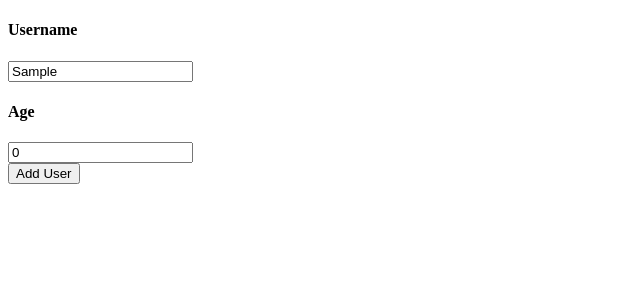
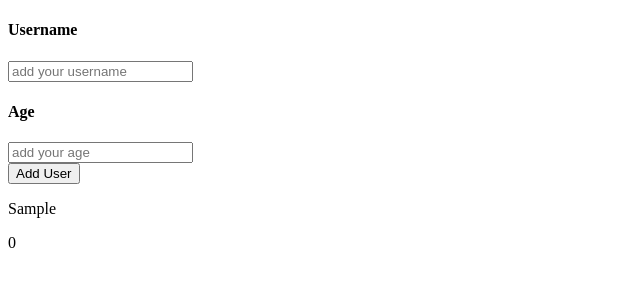
Before and after one commit to Dilkashpeshimam18/addUser-react-project, a React (Create React App) app: page / in a window 1280 px wide. Both pictures are taken after typing "Sample" into the empty fields and a click on the button "Add User". Shown: the top 300 px of the page, without its empty margins (0-640 px from the left). Built offline with nearby package versions, Linux system fonts and the light colour scheme.

Commit message:
passing users as props & displaying it on screen

```diff
--- a/src/App.tsx
+++ b/src/App.tsx
@@ -1,11 +1,39 @@
-import React from 'react';
+import React, { useState } from 'react';
 import './App.css';
 import AddUser from './components/AddUser/AddUser';
+import DisplayUser from './components/DisplayUser/DisplayUser';
+import { User } from './components/User';
 
 function App() {
+  const [username, setUserName] = useState<string>('')
+  const [age, setAge] = useState<any>(0)
+  const [users, setUsers] = useState<User[]>([])
+
+  const handleName = (event: React.ChangeEvent<HTMLInputElement>) => {
+    setUserName(event.target.value)
+  }
+  const handleAge = (event: React.ChangeEvent<HTMLInputElement>) => {
+    setAge(event.target.value)
+  }
+  const handleSubmit = (e: React.FormEvent<HTMLFormElement>) => {
+    e.preventDefault()
+
+    setUsers((prevUser) => {
+      let updateUsers = [...prevUser]
+      let userDetail = {
+        username: username,
+        age: age
+      }
+      updateUsers.push(userDetail)
+      return updateUsers
+    })
+    setUserName('')
+    setAge('')
+  }
   return (
     <div className="app">
-      <AddUser />
+      <AddUser username={username} age={age} handleName={handleName} handleAge={handleAge} handleSubmit={handleSubmit} />
+      <DisplayUser users={users} />
     </div>
   );
 }
--- a/src/components/AddUser/AddUser.tsx
+++ b/src/components/AddUser/AddUser.tsx
@@ -1,12 +1,13 @@
 import React, { useState } from 'react'
 import FormInput from '../FormInput/FormInput'
 import './AddUser.css'
+import UserProps from '../User'
 
-const AddUser = () => {
+const AddUser = ({ username, age, handleName, handleAge, handleSubmit }: UserProps) => {
     return (
         <div className='addUser'>
             <div className='addUser__input'>
-                <FormInput />
+                <FormInput username={username} age={age} handleName={handleName} handleAge={handleAge} handleSubmit={handleSubmit} />
             </div>
         </div>
     )
--- a/src/components/DisplayUser/DisplayUser.tsx
+++ b/src/components/DisplayUser/DisplayUser.tsx
@@ -1,9 +1,13 @@
 import React from 'react'
-import './Display.css'
+import './DisplayUser.css'
+import UsersList from './UsersList/UsersList'
+import { User } from '../User'
 
-const DisplayUser = () => {
+const DisplayUser = ({ users }: User[] | any) => {
   return (
-    <div>DisplayUser</div>
+    <div>
+      <UsersList users={users} />
+    </div>
   )
 }
 
--- a/src/components/DisplayUser/UsersList/UsersList.tsx
+++ b/src/components/DisplayUser/UsersList/UsersList.tsx
@@ -1,9 +1,18 @@
 import React from 'react'
-import './UserList.css'
-
-const UsersList = () => {
+import './UsersList.css'
+import { User } from '../../User'
+const UsersList = ({ users }: User[] | any) => {
   return (
-    <div>UsersList</div>
+    <div>
+      {users.map((user: any) => {
+        return (
+          <div>
+            <p>{user.username}</p>
+            <p>{user.age}</p>
+          </div>
+        )
+      })}
+    </div>
   )
 }
 
--- a/src/components/FormInput/FormInput.tsx
+++ b/src/components/FormInput/FormInput.tsx
@@ -1,31 +1,31 @@
 import React, { useState } from 'react'
 import './FormInput.css'
 import Button from '../Button/Button'
+import UserProps from '../User'
 
-const FormInput = () => {
-    const [userName, setUserName] = useState<string>('')
-    const [age, setAge] = useState<any>(0)
+const FormInput = ({username,age,handleName,handleAge,handleSubmit}: UserProps) => {
+    // const [userName, setUserName] = useState<string>('')
+    // const [age, setAge] = useState<any>(0)
 
-    const handleName = (event: React.ChangeEvent<HTMLInputElement>) => {
-        setUserName(event.target.value)
-    }
-    const handleAge = (event: React.ChangeEvent<HTMLInputElement>) => {
-        setAge(event.target.value)
-    }
-    const handleSubmit=(e:React.FormEvent<HTMLFormElement>)=>{
-        e.preventDefault()
-        console.log(userName)
-        console.log(age)
-    }
+    // const handleName = (event: React.ChangeEvent<HTMLInputElement>) => {
+    //     setUserName(event.target.value)
+    // }
+    // const handleAge = (event: React.ChangeEvent<HTMLInputElement>) => {
+    //     setAge(event.target.value)
+    // }
+    // const handleSubmit=(e:React.FormEvent<HTMLFormElement>)=>{
+    //     e.preventDefault()
+    //     console.log(userName)
+    //     console.log(age)
+    // }
     return (
         <div className='formInput'>
             <form onSubmit={handleSubmit}>
                 <h4>Username</h4>
-                <input value={userName} onChange={handleName} type='text' placeholder='add your username' />
+                <input value={username} onChange={handleName} type='text' placeholder='add your username' />
                 <h4>Age</h4>
                 <input value={age} onChange={handleAge} type='number' placeholder='add your age' />
                 <Button/>
-
             </form>
 
         </div>
--- /dev/null
+++ b/src/components/User.ts
@@ -0,0 +1,12 @@
+type UserProps = {
+  username: string;
+  age: any | number;
+  handleAge?: (event: React.ChangeEvent<HTMLInputElement>) => void;
+  handleName?: (event: React.ChangeEvent<HTMLInputElement>) => void;
+  handleSubmit?: (e: React.FormEvent<HTMLFormElement>) => void;
+};
+export type User = {
+  username: string;
+  age: any | number;
+};
+export default UserProps;
```
